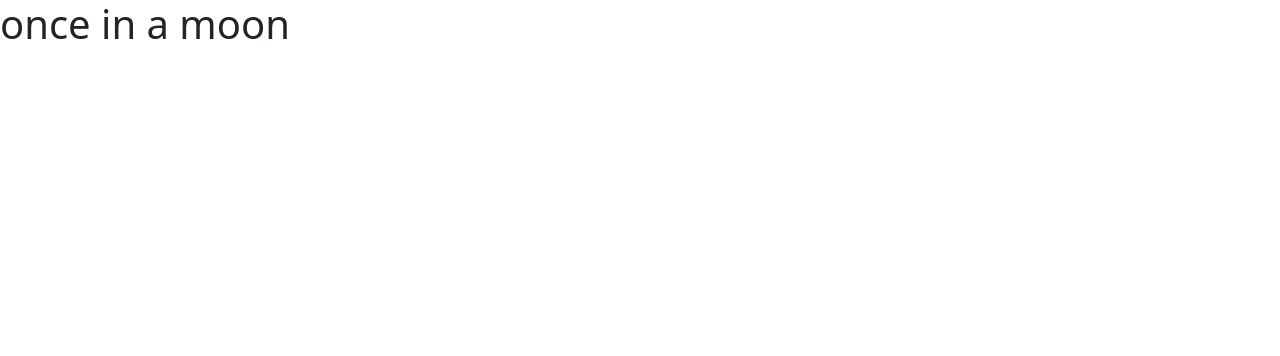
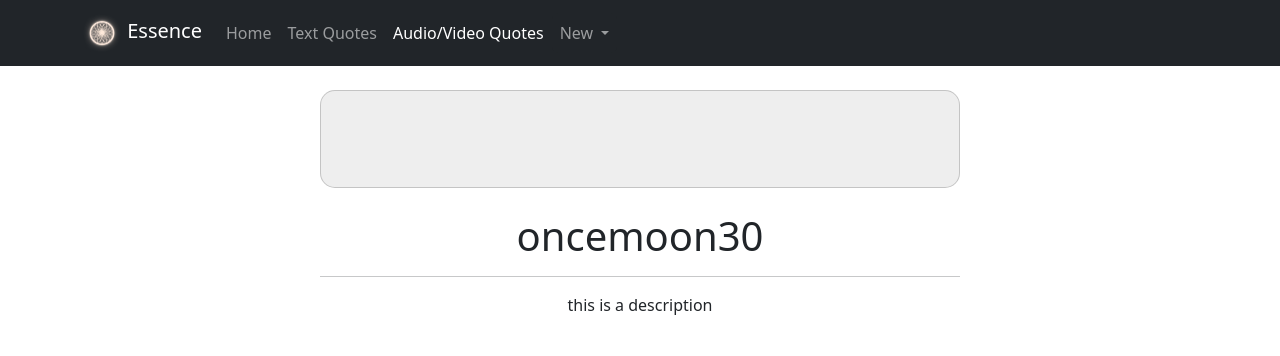
Before and after one commit to 8888q/essence_site, a Django app: page /essence/youtubequote/2/ in a window 1280 px wide. Shown: the top 356 px of the page. Run offline with Django 4.2, Linux system fonts and the light colour scheme; data comes from the database, SQL or seed files in the repository; some libraries are stand-ins or nearby versions.

Commit message:
Added navbar and finished frontend except for landing page Added youtube embedding with correct timing

```diff
--- /dev/null
+++ b/essence/static/essence/style.css
@@ -0,0 +1,17 @@
+.quoterow:hover{
+    background-color: rgba(0, 0, 255, 0.095);
+    opacity: 0.8;
+}
+
+.quoterow{
+    position: relative
+}
+
+.sneakylink{
+    position: absolute;
+    top: 0;
+    left: 0;
+    width: 100%;
+    height: 100%;
+    z-index: 2;
+}
--- a/essence/templates/essence/base.html
+++ b/essence/templates/essence/base.html
@@ -1,13 +1,54 @@
 <!DOCTYPE html>
 <html>
     <head>
-        <title>Essence</title>
         {% load bootstrap5 %}
+        {% load static %}
         {% bootstrap_css %}
         {% bootstrap_javascript %}
+        <title>Essence</title>
+        <link rel="icon" href="{% static 'essence/images/Essence.png' %}">
+        <link rel="stylesheet" href="{% static 'essence/style.css' %}">
     </head>
     <body>
-        <div id="content">
+        <nav class="navbar navbar-expand-md navbar-dark static-top bg-dark">
+            <div class="container-xl">
+                <a class="navbar-brand" href="{% url 'essence:index' %}">
+                    <img src="{% static 'essence/images/Essence.png' %}" alt="Essence Logo" width="40" height="40"/>
+                    Essence
+                </a>
+                <div class="collapse navbar-collapse" id="navbarCollapse">
+                    <ul class="navbar-nav mr-auto">
+                        <li class="nav-item">
+                            <a class="nav-link {% if request.resolver_match.view_name == 'essence:index' %}active{% endif %}" href="{% url 'essence:index' %}">Home</a>
+                        </li>
+                        <li class="nav-item">
+                            <a class="nav-link {% if request.resolver_match.view_name == 'essence:text_index' or request.resolver_match.view_name == 'essence:text_detail' %}active{% endif %}" href="{% url 'essence:text_index' %}">
+                                Text Quotes
+                            </a>
+                        </li>
+                        <li class="nav-item">
+                            <a class="nav-link {% if request.resolver_match.view_name == 'essence:youtube_index' or request.resolver_match.view_name == 'essence:youtube_detail' %}active{% endif %}" href="{% url 'essence:youtube_index' %}">
+                                Audio/Video Quotes
+                            </a>
+                        </li>
+                        <li class="nav-item dropdown">
+                            <a style="background-color: #212529; border-color: #212529;" class="btn btn-dark dropdown-toggle nav-link {% if request.resolver_match.view_name == 'essence:text_create' or request.resolver_match.view_name == 'essence:youtube_create' %}active{% endif %}" id="navbarDropdown" href="#" role="button" data-bs-toggle="dropdown" aria-expanded="false" aria-current="page">
+                                New
+                            </a>
+                            <ul class="dropdown-menu dropdown-menu-dark">
+                                <li>
+                                    <a class="dropdown-item" href="{% url 'essence:text_create' %}">Text</a>
+                                </li>
+                                <li>
+                                    <a class="dropdown-item" href="{% url 'essence:youtube_create' %}">Audio/Video</a>
+                                </li>
+                            </ul>
+                        </li>
+                    </ul>
+                </div>
+            </div>
+        </nav>
+        <div id="content" class="pt-4 pb-4">
             {% block content %}
             {%endblock%}
         </div>
--- a/essence/templates/essence/detail.html
+++ b/essence/templates/essence/detail.html
@@ -1,9 +1,20 @@
 {% extends './base.html' %}
 {% block content %}
-{% if True %}
-<h1>{{ youtubequote.youtube_id.title }}</h1>
-{% endif %}
-{% if text %}
-<h1>{{ textquote.text_title }}</h1>
-{% endif %}
+<div class="col-6 mx-auto">
+    <div class="card" style="border-radius: 15px; background-color: #EEE;">
+        <div class="card-body p-5">
+            {%block quote_content%}
+            {%endblock%}
+        </div>
+    </div>
+    <div class="text-center pt-4">
+        <h1 class="display-6">{{object.metadata.title}}</h1>
+        {%if object.metadata.description %}
+        <hr>
+        <p>
+            {{object.metadata.description}}
+        </p>
+        {%endif%}
+    </div>
+</div>
 {% endblock %}
--- /dev/null
+++ b/essence/templates/essence/youtubedetail.html
@@ -0,0 +1,31 @@
+{%extends './detail.html'%}
+{%block quote_content%}
+<div id="player" class=""></div>
+<script type="text/javascript" src="https://www.youtube.com/iframe_api"></script>
+<script type="text/javascript">
+var player;
+function onYouTubeIframeAPIReady() {
+    player = new YT.Player('player', {
+        height: '400',
+        width: '100%',
+        videoId: '{{youtubequote.youtube_id.id}}',
+        events: {
+            'onReady': onPlayerReady,
+            'onStateChange': onPlayerStateChange
+        }
+    });
+}
+function onPlayerReady(event) {
+    loopStart();
+    player.playVideo();
+}
+function loopStart() {
+    player.seekTo({{youtubequote.start_seconds}});
+}
+function onPlayerStateChange(event) {
+    if (event.data == YT.PlayerState.PLAYING) {
+        setTimeout(loopStart, ({{youtubequote.end_seconds}} - {{youtubequote.start_seconds}})*1000);
+    }
+}
+</script>
+{%endblock%}
--- a/essence/urls.py
+++ b/essence/urls.py
@@ -7,6 +7,8 @@ urlpatterns = [
     path("", views.IndexView.as_view(), name="index"),
     path("newyt/", views.YoutubeQuoteCreateView.as_view(), name="youtube_create"),
     path("newtext/", views.TextQuoteCreateView.as_view(), name="text_create"),
+    path("textquote/", views.TextQuoteIndexView.as_view(), name="text_index"),
+    path("youtubequote/", views.YoutubeQuoteIndexView.as_view(), name="youtube_index"),
+    path("textquote/<int:pk>/", views.TextQuoteView.as_view(), name="text_detail"),
     path("youtubequote/<int:pk>/", views.YoutubeQuoteView.as_view(), name="youtube_detail"),
-    path("textquote/<int:pk>/", views.TextQuoteView.as_view(), name="text_detail"),
 ]
--- a/essence/views.py
+++ b/essence/views.py
@@ -1,3 +1,5 @@
+from typing import Any
+from django.db.models.query import QuerySet
 from django.forms.models import BaseModelForm
 from django.http import HttpResponse
 from django.views import generic
@@ -14,6 +16,31 @@ class IndexView(generic.TemplateView):
         context = super().get_context_data(**kwargs)
         context["youtube"] = YoutubeQuote.objects.all()
         context["text"] = TextQuote.objects.all()
+        return context
+
+class TextQuoteIndexView(generic.ListView):
+    template_name = "essence/list.html"
+    context_object_name = "quotes"
+
+    def get_queryset(self) -> QuerySet[Any]:
+        return TextQuote.objects.all().order_by("-metadata__entry_timestamp")
+
+    def get_context_data(self, **kwargs: Any) -> dict[str, Any]:
+        context = super().get_context_data(**kwargs)
+        context["text"] = True
+        return context
+
+
+class YoutubeQuoteIndexView(generic.ListView):
+    template_name = "essence/list.html"
+    context_object_name = "quotes"
+
+    def get_queryset(self) -> QuerySet[Any]:
+        return YoutubeQuote.objects.all().order_by("-metadata__entry_timestamp")
+
+    def get_context_data(self, **kwargs: Any) -> dict[str, Any]:
+        context = super().get_context_data(**kwargs)
+        context["youtube"] = True
         return context
 
 class YoutubeQuoteCreateView(generic.CreateView):
@@ -49,12 +76,7 @@ class YoutubeQuoteCreateView(generic.CreateView):
 
 class YoutubeQuoteView(generic.DetailView):
     model = YoutubeQuote
-    template_name = "essence/detail.html"
-
-    def get_context_data(self, **kwargs):
-        context = super().get_context_data(**kwargs)
-        context["youtube"] = True
-        return context
+    template_name = "essence/youtubedetail.html"
 
 
 class TextQuoteCreateView(generic.CreateView):
@@ -80,9 +102,4 @@ class TextQuoteCreateView(generic.CreateView):
 
 class TextQuoteView(generic.DetailView):
     model = TextQuote
-    template_name = "essence/detail.html"
-
-    def get_context_data(self, **kwargs):
-        context = super().get_context_data(**kwargs)
-        context["text"] = True
-        return context
+    template_name = "essence/textdetail.html"
--- a/essence_site/settings.py
+++ b/essence_site/settings.py
@@ -39,9 +39,11 @@ INSTALLED_APPS = [
     'django.contrib.staticfiles',
     'essence.apps.EssenceConfig',
     'bootstrap5',
+    'debug_toolbar',
 ]
 
 MIDDLEWARE = [
+    "debug_toolbar.middleware.DebugToolbarMiddleware",
     'django.middleware.security.SecurityMiddleware',
     'django.contrib.sessions.middleware.SessionMiddleware',
     'django.middleware.common.CommonMiddleware',
@@ -113,6 +115,9 @@ USE_I18N = True
 
 USE_TZ = True
 
+INTERNAL_IPS = [
+    "127.0.0.1",
+]
 
 # Static files (CSS, JavaScript, Images)
 # https://docs.djangoproject.com/en/4.2/howto/static-files/
--- a/essence_site/urls.py
+++ b/essence_site/urls.py
@@ -20,4 +20,5 @@ from django.urls import include, path
 urlpatterns = [
     path('essence/', include('essence.urls')),
     path('admin/', admin.site.urls),
+    path("__debug__/", include("debug_toolbar.urls")),
 ]
```
Also changed, not shown: essence/forms.py (+33 -3 lines), essence/templates/essence/create.html (+13 -7 lines), essence/templates/essence/list.html (added, +30 -0 lines), essence/templates/essence/textdetail.html (added, +15 -0 lines), essence/static/essence/images/Essence.png (added).
